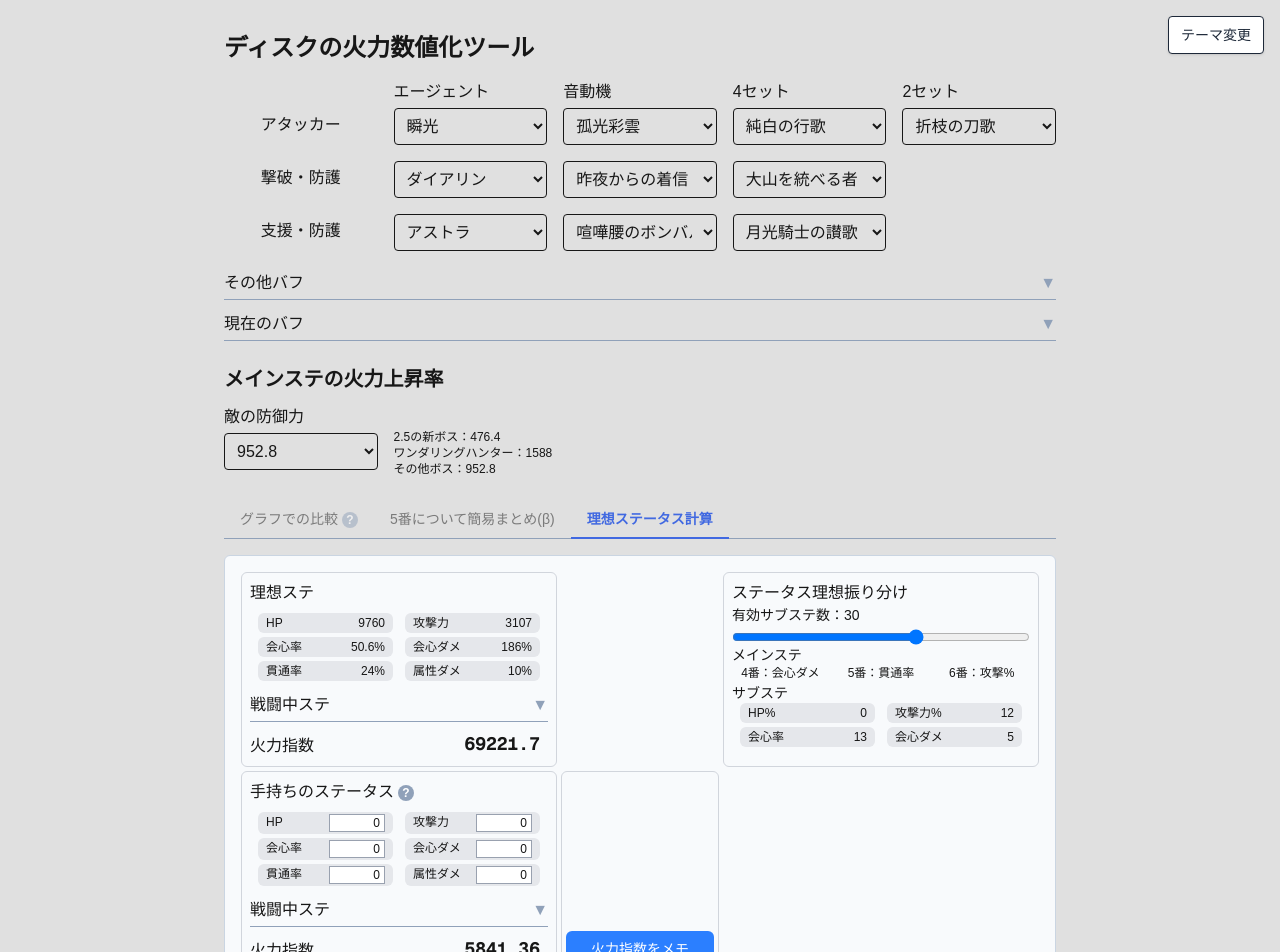
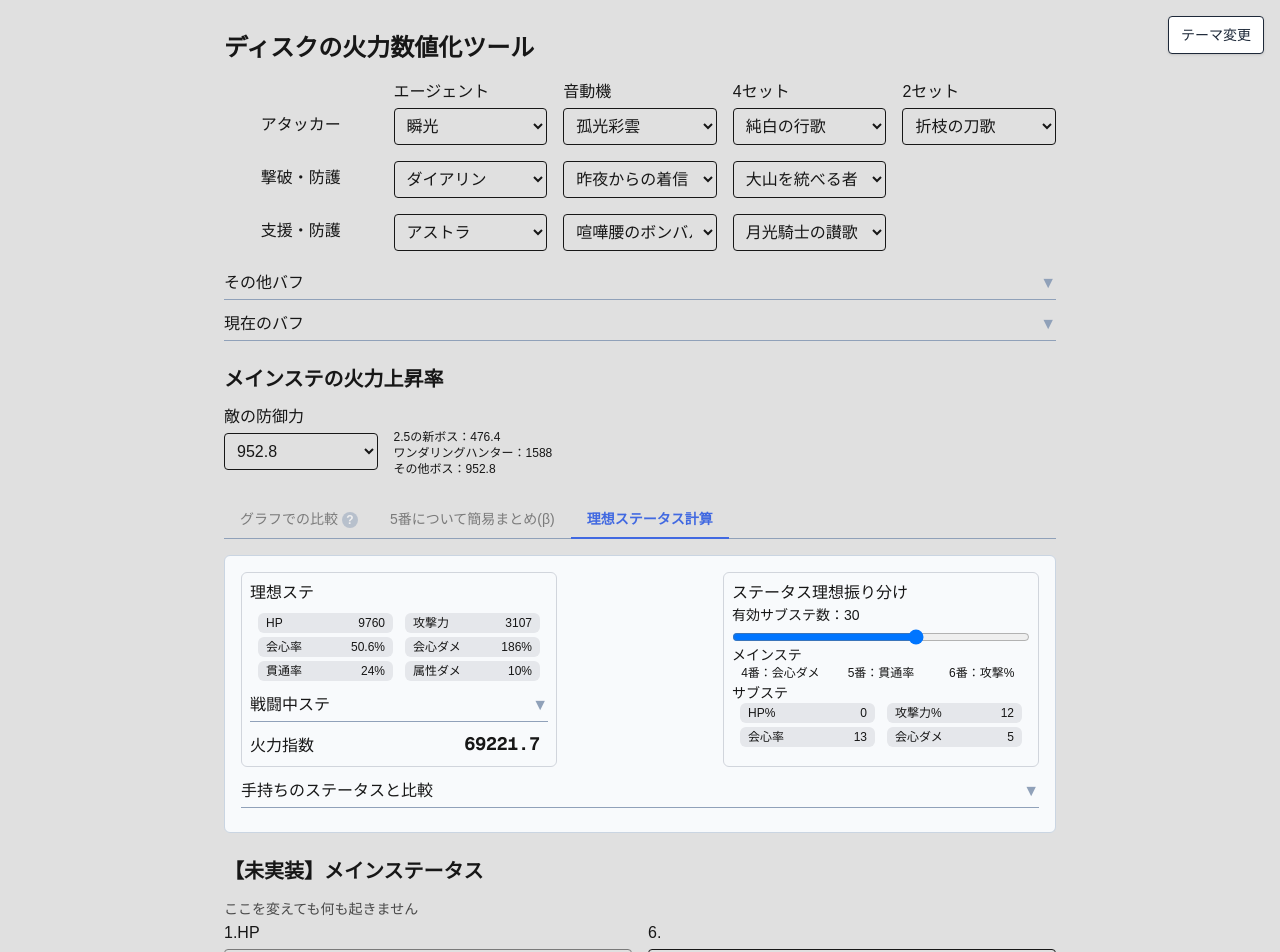
Before and after one commit to SHHsgs/ZZZ-DiscScoreCalculator, a Next.js app: page /calc in a window 1280 px wide. Shown: the top 952 px of the page. Built offline with nearby package versions, Linux system fonts and the light colour scheme.

Commit message:
理想ステコピー機能追加と表示改善

```diff
--- a/app/calc/components/idealStatus.tsx
+++ b/app/calc/components/idealStatus.tsx
@@ -75,6 +75,23 @@ export default function IdealStatus(props: SelectedItems) {
     dmgBonus: 0,
   });
   const userStatusInBattle = calculator.calculateStatusInBattle(userStatus.atk, userStatus.hp, userStatus.critRate, userStatus.critDmg, userStatus.PENRatio, userStatus.dmgBonus);
+
+  const handleCopyIdealStatus = () => {
+    const penRatio = props.selectedCharacter.role === Role.Attack
+      ? (is5thPEN ? 24 : 0) + (props.selectedDiscTwo1.twoEffects.PENRate || props.selectedDiscFour1.twoEffects.PENRate || 0)
+      : 0;
+    const dmgBonus = (props.selectedDiscTwo1.twoEffects.damageBonus || 0) + (props.selectedDiscFour1.twoEffects.damageBonus || 0) + (is5thDmgBuff ? 30 : 0);
+
+    setUserStatus({
+      hp: Math.ceil(statusWithoutBattle.hp),
+      atk: Math.ceil(statusWithoutBattle.atk),
+      critRate: Math.round(statusWithoutBattle.critRate * 10) / 10,
+      critDmg: Math.round(statusWithoutBattle.critDmg * 100) / 100,
+      PENRatio: penRatio,
+      sheerForce: statusWithoutBattle.sheerForce,
+      dmgBonus: dmgBonus,
+    });
+  };
 
   return (
     <div className="rounded-md border border-slate-300 bg-slate-50 p-4">
@@ -210,9 +227,13 @@ export default function IdealStatus(props: SelectedItems) {
             </div>
           </div>
         </div>
+      </div>
+      <Accordion title="手持ちのステータスと比較">
+        <div className="grid grid-cols-1 gap-1 sm:grid-cols-[2fr_1.5fr_1.5fr]">
           <div className="rounded-md border border-gray-300 p-2">
             <div className="mb-2">
-            <h3 className="text-base font-medium mb-2">
+              <div className="flex items-center justify-between mb-2">
+                <h3 className="text-base font-medium">
                   手持ちのステータス
                   <InfoTooltip>
                     自分のキャラのステータスを入力することで理想配分との比較ができます。<br />
@@ -220,6 +241,13 @@ export default function IdealStatus(props: SelectedItems) {
                     なお、弱点（120%）を想定した計算です。それ以外については「その他バフ」欄の属性耐性無視にマイナスの値を入れてください。
                   </InfoTooltip>
                 </h3>
+                <button
+                  onClick={handleCopyIdealStatus}
+                  className="px-3 py-1 border border-blue-500 text-blue-500 rounded text-xs hover:bg-blue-600 transition-colors whitespace-nowrap ml-2"
+                >
+                  理想ステをコピー
+                </button>
+              </div>
               <div className="mx-2 text-xs">
                 <div className="grid grid-cols-2 gap-x-3 gap-y-1">
                   <div className="grid grid-cols-[2fr_1fr] rounded-md bg-gray-200 px-2 py-0.5">
@@ -318,6 +346,7 @@ export default function IdealStatus(props: SelectedItems) {
             main5thStatusType={mainStatus5thType}
           />
         </div>
+      </Accordion>
     </div>
   );
 }
--- a/app/calc/components/statusRecorder.tsx
+++ b/app/calc/components/statusRecorder.tsx
@@ -67,10 +67,10 @@ export default function StatusRecorder({
   };
 
   return (
-    <div className="rounded-md border border-gray-300 p-1 flex flex-col h-full">
+    <div className="rounded-md border border-gray-300 p-1 flex flex-col h-full max-h-52">
       {/* 保存されたステータスリスト */}
       {statusRecords.length > 0 && (
-        <div className="space-y-2 text-xs overflow-y-auto flex-1">
+        <div className="space-y-2 text-xs overflow-y-auto flex-1 min-h-0">
           {statusRecords.map((record) => {
             const fourSetName = discEffects.find((de) => de.id === record.discFourSetId)?.name || "";
             const twoSetName = discEffects.find((de) => de.id === record.discTwoSetId)?.name || "";
--- a/app/components/Accordion.tsx
+++ b/app/components/Accordion.tsx
@@ -17,7 +17,7 @@ export default function Accordion({
   const [open, setOpen] = useState(isDefaultOpen);
 
   return (
-    <div className="border-b border-slate-400 mb-2">
+    <div className="border-b border-slate-400 my-2">
       <button
         type="button"
         onClick={() => setOpen((v) => !v)}
```
Lines whose indentation alone changed are shown as unchanged.
